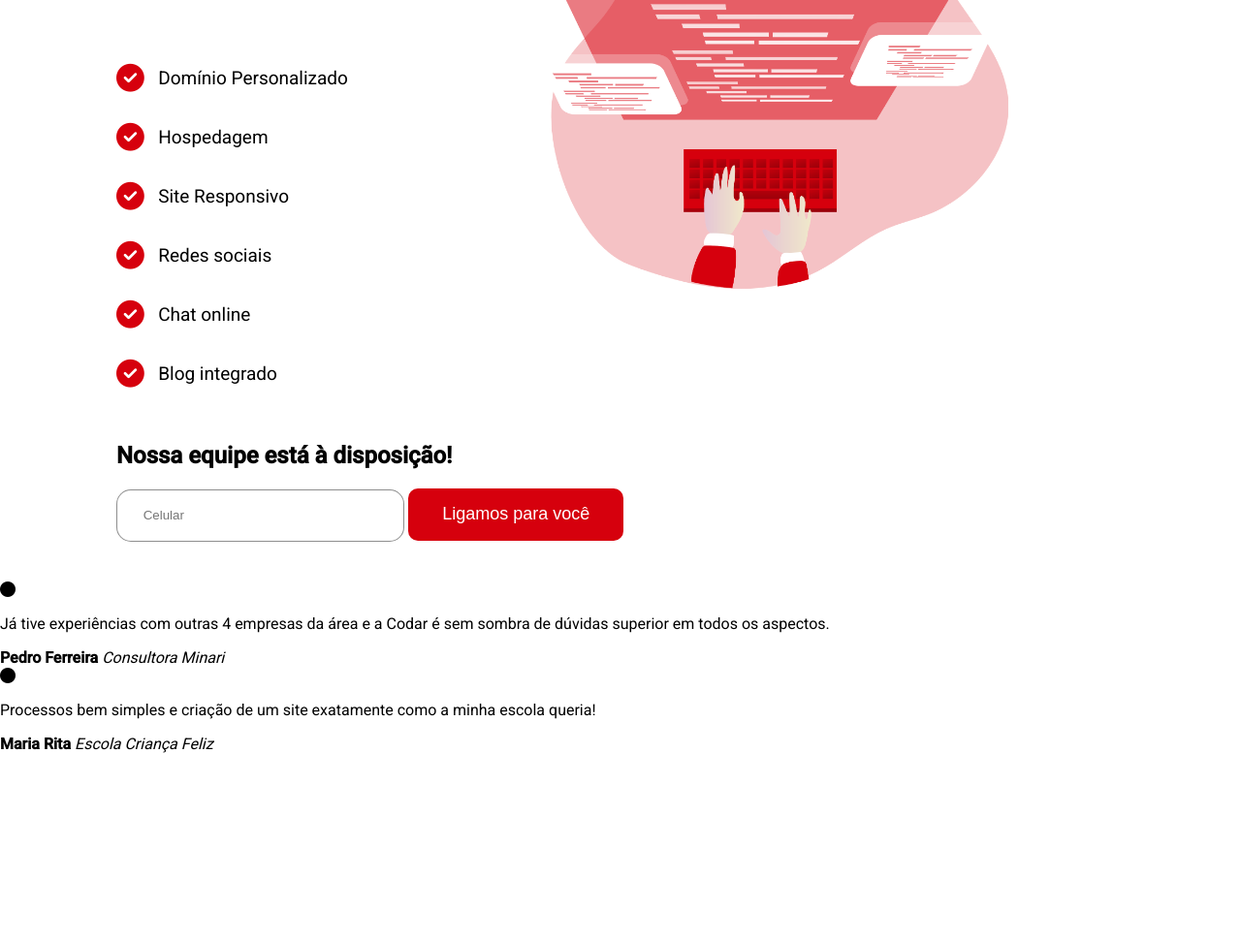
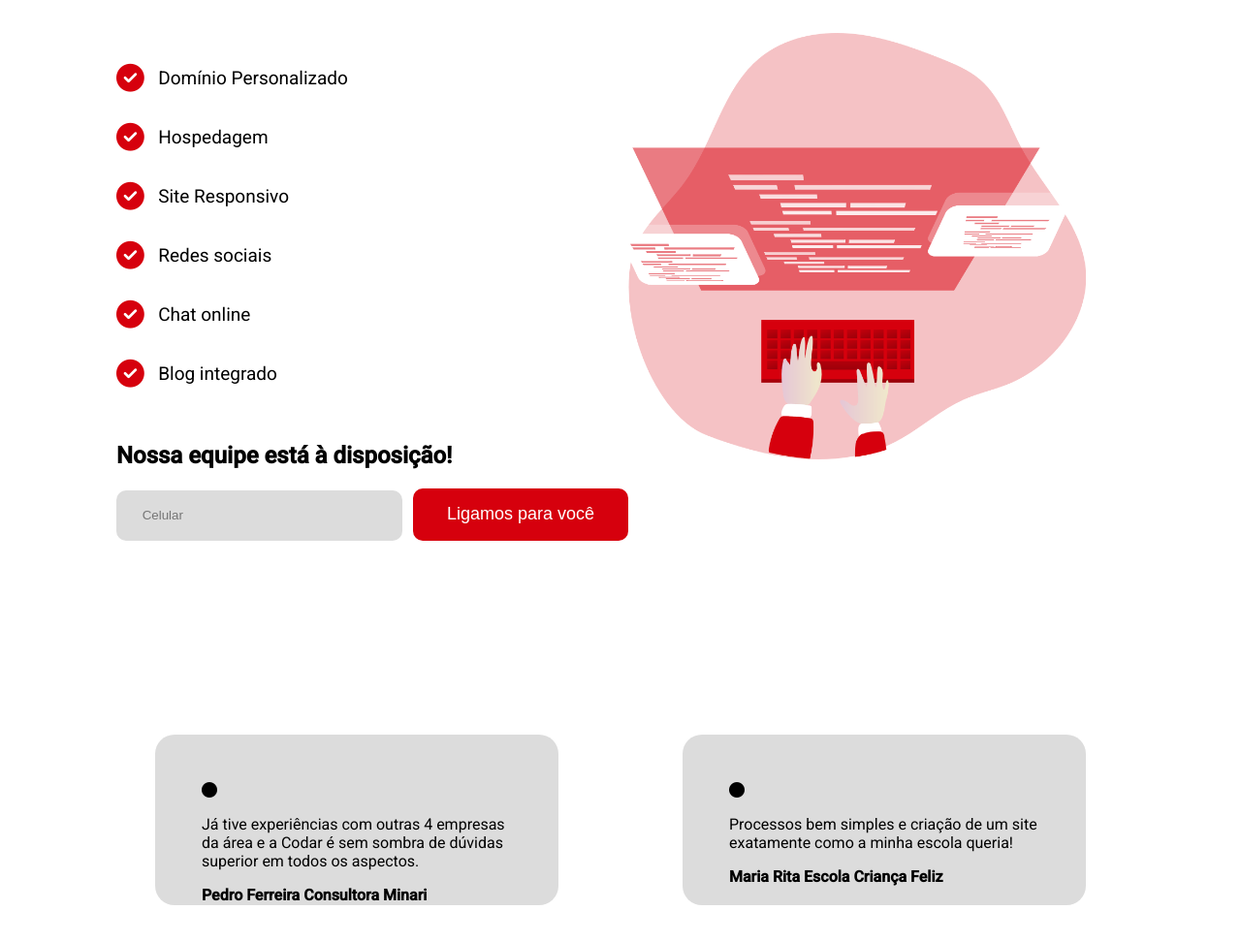
Before and after one commit to ferrarilucas/codar-websites, a plain HTML site: page src/index.html in a window 1280 px wide. Shown: the part 926-1898 px from the top of the page at 97% size. Before the commit the page ends 1703 px from the top, so only its background shows below. Drawn offline with Linux system fonts and the light colour scheme.

Commit message:
update contact styles and fix header z-index

```diff
--- a/src/index.html
+++ b/src/index.html
@@ -14,8 +14,8 @@
         <h1>Coder.</h1>
         <div class="menu">
             <a href="#" class="link-menu">Inicio</a>
-            <a href="" class="link-menu">Serviços</a>
-            <a href="" class="link-menu">Contato</a>
+            <a href="#servicos" class="link-menu">Serviços</a>
+            <a href="#contato" class="link-menu">Contato</a>
             <a href="" class="link-menu btn-red">Login</a>
         </div>
 
@@ -32,7 +32,7 @@
         </div>
     </section>
 
-    <section class="servicos">
+    <section class="servicos" id="servicos">
         <ul class="colum-1">
             <li>
                 <i class="fa fa-check-circle"></i><p>Domínio Personalizado</p>
@@ -63,7 +63,7 @@
         </div>
     </section>
 
-    <section class="contato">
+    <section class="contato" id="contato">
         <h2>Nossa equipe está à disposição!</h2>
         <input type="tel" name="tel-contat" id="tel-contat" placeholder="Celular" >
         <button type="submit" class="btn-red">Ligamos para você</button>
@@ -71,17 +71,17 @@
     </section>
 
     <section class="comentarios">
-        <div class="coment-1">
+        <div class="coment">
             <i class="fa fa-circle"></i>
             <p>Já tive experiências com outras 4 empresas da área e a Codar é sem sombra de dúvidas superior em todos os aspectos.</p>
             <b>Pedro Ferreira</b>
-            <i>Consultora Minari</i>
+            <b>Consultora Minari</b>
         </div>
-        <div class="coment-2">
+        <div class="coment">
             <i class="fa fa-circle"></i>
             <p>Processos bem simples e criação de um site exatamente como a minha escola queria!</p>
             <b>Maria Rita</b>
-            <i>Escola Criança Feliz</i>
+            <b>Escola Criança Feliz</b>
         </div>
     </section>
 
--- a/src/styles/style.css
+++ b/src/styles/style.css
@@ -1,5 +1,6 @@
 :root{
     --secondary-color: #D6000D;
+    --gray-scale: #DCDCDC;
 }
 body{
     padding: 0;
@@ -15,6 +16,7 @@ header{
   align-items: center;
   width: 100vw;
   background-color: #fff;
+  z-index: 1;
 }
 
 header h1{
@@ -117,8 +119,9 @@ header div a{
 }
 .servicos img{
     position: absolute;
-    left: 35em;
-    top: 49em;
+    left: 50vw;
+    top: 120vh;
+    z-index: 0;
 }
 
 
@@ -131,11 +134,17 @@ header div a{
 .contato input{
     margin-bottom: 3em;
     margin-left: 9em;
+    margin-right: .5em;
     width: 20em;
     height: 3.8em;
-    border-radius: 15px;
-    border: 1px solid rgba(41, 41, 41, 0.527);
+    border-radius: 10px;
+    border: none;
     padding-left: 2em;
+    background-color: var(--gray-scale);
+}
+
+.contato input:focus{
+    border: none;
 }
 
 .contato button{
@@ -144,3 +153,26 @@ header div a{
     height: 3em;
     font-size: 18px;
 }
+
+.comentarios{
+    display: flex;
+    justify-content: space-between;
+    margin: 10em;
+}
+
+.comentarios .coment{
+    padding: 3em;
+    background-color: var(--gray-scale);
+    flex-flow: column;
+    width: 25vw;
+    max-height: 10vh;
+    border-radius: 20px;
+}
+
+.coment i{
+    font-size: px;
+}
+
+.coment p{
+
+}
```
